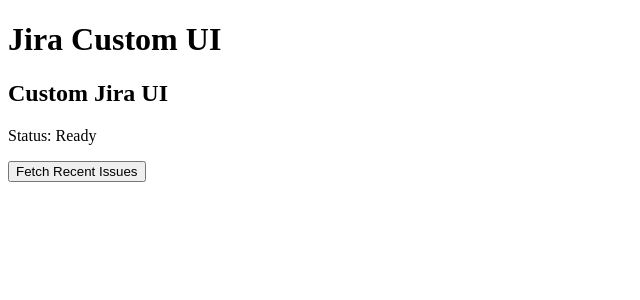
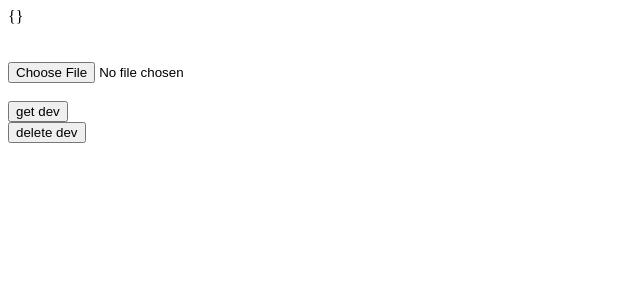
Before and after one commit to bpor92/custom-ui-jira, a Vue app: page / in a window 1280 px wide. Shown: the top 300 px of the page, without its empty margins (0-640 px from the left). Built offline with nearby package versions, Linux system fonts and the light colour scheme.

Commit message:
GEN - add dev file

```diff
--- a/manifest.yml
+++ b/manifest.yml
@@ -12,7 +12,7 @@
   - key: main
     path: dist
     tunnel:
-      port: 8000
+      port: 3000
 app:
   runtime:
     name: nodejs20.x
@@ -22,3 +22,7 @@
     - 'read:confluence-content.summary'
     - 'write:jira-work'
     - 'read:jira-work'
+    - 'storage:app'
+  content:
+    styles:
+      - 'unsafe-inline'
--- a/package.json
+++ b/package.json
@@ -5,14 +5,18 @@
   "type": "module",
   "scripts": {
     "dev": "vite",
-    "build:vue": "vue-tsc --noEmit && vite build",
+    "build:vue": "vue-tsc --noEmit && vite build --watch",
     "build:forge": "tsc -p tsconfig.forge.json",
     "build": "npm run build:vue && npm run build:forge",
     "preview": "vite preview"
   },
   "dependencies": {
     "@atlaskit/css-reset": "^6.0.1",
+    "@forge/api": "^4.1.0",
+    "@forge/bridge": "^4.1.0",
     "@forge/resolver": "^1.6.1",
+    "@forge/storage": "^1.6.0",
+    "@forge/ui": "^1.11.1",
     "vue": "^3.3.4"
   },
   "devDependencies": {
--- a/src/App.vue
+++ b/src/App.vue
@@ -1,42 +1,69 @@
 <template>
   <div class="app-container">
-    <header class="header">
-      <h1>{{ title }}</h1>
-    </header>
-    <main class="content">
-      <div class="card">
-        <h2>Custom Jira UI</h2>
+    <div>{{ mapping }}</div>
+    <div>{{ status }}</div>
 
-        <p>Status: {{ status }}</p>
-        <button @click="fetchIssues" class="button">
-          Fetch Recent Issues
-        </button>
-        <div v-if="issues.length > 0" class="issues-list">
-          <div v-for="issue in issues" :key="issue.id" class="issue-item">
-            {{ issue.key }} - {{ issue.summary }}
-          </div>
-        </div>
-      </div>
-    </main>
+    <br>
+    <br>
+
+    <input type="file" @change="addFile" />
+
+    <br>
+    <br>
+
+    <button @click="getDevelopers">get dev</button>
+    <div>{{ developers }}</div>
+
+    <button @click="deleteDeveloper">delete dev</button>
+
   </div>
 </template>
 
 <script setup lang="ts">
 import { ref } from 'vue'
+import { FileUtil } from './utils/file-util'
+import { ValidationUtil } from './utils/validation-util'
+import { invoke } from '@forge/bridge';
 
-const title = ref('Jira Custom UI')
-const status = ref('Ready')
-const issues = ref<Array<{ id: string; key: string; summary: string }>>([])
+const mapping = ref({})
+const status = ref('')
 
-const fetchIssues = () => {
-  status.value = 'Fetching...'
-  // Simulate fetching issues
-  setTimeout(() => {
-    issues.value = [
-      { id: '1', key: 'PROJ-1', summary: 'Test Issue 1' },
-      { id: '2', key: 'PROJ-2', summary: 'Test Issue 2' }
-    ]
-    status.value = 'Done'
-  }, 1000)
+const addFile = async (event: Event) => {
+  const file = (event.target as HTMLInputElement).files?.[0]
+  if (!file) return
+  try {
+    const content = await FileUtil.readFile(file)
+    const parsedContent = JSON.parse(content)
+    if (ValidationUtil.isValidMapping(parsedContent)) {
+      await invoke('saveDevelopers', parsedContent)
+      getDevelopers()
+    } else {
+      status.value = 'Invalid mapping format'
+    }
+  } catch (error) {
+    status.value = 'Error processing file'
+    console.error('File processing error:', error)
+  }
 }
+
+const developers = ref<unknown>('')
+const getDevelopers = async () => {
+  try {
+    const result = await invoke('getDevelopers')
+    developers.value = result
+  } catch (error) {
+    developers.value = 'Error invoking function'
+  }
+}
+
+const deleteDeveloper = async () => {
+  try {
+    await invoke('deleteDevelopers')
+    getDevelopers()
+  } catch (error) {
+    developers.value = 'Error invoking function'
+  }
+}
+
+
 </script>
--- /dev/null
+++ b/src/types/index.ts
@@ -0,0 +1,21 @@
+export const AI = {
+    OPENAI: 'OPENAI',
+    ANTHROPIC: 'ANTHROPIC',
+  } as const
+
+  export type AIType = (typeof AI)[keyof typeof AI]
+
+  export type DevMapping = {
+    frontendDevelopers: Record<string, string[]>
+    backendDevelopers: Record<string, string[]>
+  }
+
+  export type AnalyzeContext = {
+    title: string
+    content: string
+  }
+
+  export type DeveloperTeams = {
+    front: string
+    back: string
+  }
--- /dev/null
+++ b/src/utils/file-util.ts
@@ -0,0 +1,10 @@
+export const FileUtil = {
+  readFile(file: File): Promise<string> {
+    return new Promise((resolve, reject) => {
+      const reader = new FileReader()
+      reader.onload = e => resolve(e.target?.result as string)
+      reader.onerror = reject
+      reader.readAsText(file)
+    })
+  },
+}
--- /dev/null
+++ b/src/utils/validation-util.ts
@@ -0,0 +1,15 @@
+import type { DevMapping } from '../types'
+
+export const ValidationUtil = {
+  isValidMapping(data: unknown): data is DevMapping {
+    if (!data || typeof data !== 'object') return false
+
+    const mapping = data as DevMapping
+    return (
+      'frontendDevelopers' in mapping &&
+      'backendDevelopers' in mapping &&
+      typeof mapping.frontendDevelopers === 'object' &&
+      typeof mapping.backendDevelopers === 'object'
+    )
+  },
+}
--- a/vite.config.ts
+++ b/vite.config.ts
@@ -23,6 +23,6 @@
     }
   },
   server: {
-    port: 8000
+    port: 3000
   }
 })
```
Also changed, not shown: src/resolvers/index.ts (+17 -4 lines), 1 other file (tests, documents, lock files or other folders).
